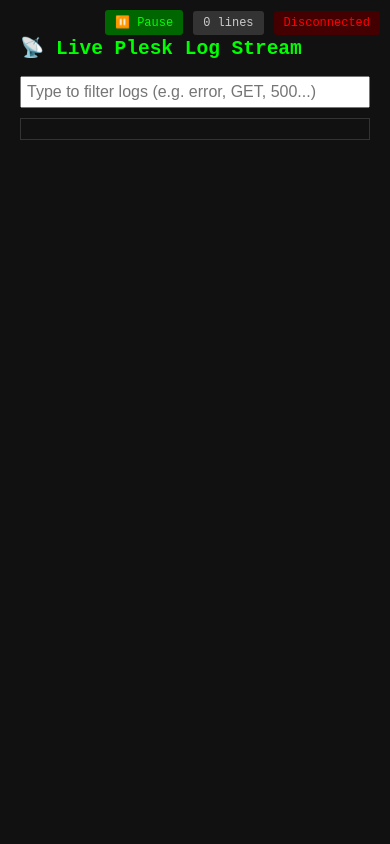
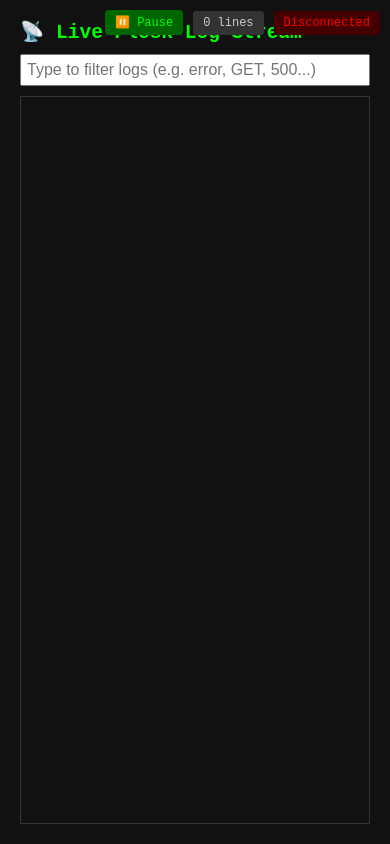
Before and after one commit to Joshua2504/simple-live-log-stream, a website: page index.html in a window 390 px wide. Drawn offline with Linux system fonts and the light colour scheme.

Commit message:
refactor layout structure for improved responsiveness and organization

```diff
--- a/index.html
+++ b/index.html
@@ -4,26 +4,43 @@
   <meta charset="UTF-8" />
   <title>Live Log Stream</title>
   <style>
-    body {
+    html, body {
+      height: 100%;
+      margin: 0;
+      padding: 0;
+      overflow: hidden; /* Prevent body scrolling */
       background: #111;
       color: #0f0;
       font-family: monospace;
+    }
+
+    .container {
+      height: 100vh;
+      display: flex;
+      flex-direction: column;
       padding: 20px;
-      margin: 0;
+      box-sizing: border-box;
     }
+
+    h2 {
+      margin: 0 0 10px 0;
+      flex-shrink: 0;
+    }
+
     #filter {
       margin-bottom: 10px;
       width: 100%;
       padding: 5px;
       font-size: 16px;
       box-sizing: border-box;
+      flex-shrink: 0;
     }
     #logs {
       white-space: pre-wrap;
-      max-height: 90vh;
       overflow-y: auto;
       border: 1px solid #333;
       padding: 10px;
+      flex: 1; /* Take remaining space */
       /* Performance optimizations */
       will-change: scroll-position;
       contain: layout style paint;
@@ -110,6 +127,7 @@
   </style>
 </head>
 <body>
+  <div class="container">
     <div id="status-container">
       <button id="pause-button">⏸️ Pause</button>
       <div id="log-count">0 lines</div>
@@ -118,6 +136,7 @@
     <h2>📡 Live Plesk Log Stream</h2>
     <input type="text" id="filter" placeholder="Type to filter logs (e.g. error, GET, 500...)" />
     <div id="logs"></div>
+  </div>
   <script src="app.js"></script>
 </body>
 </html>
```
Lines whose indentation alone changed are shown as unchanged.
